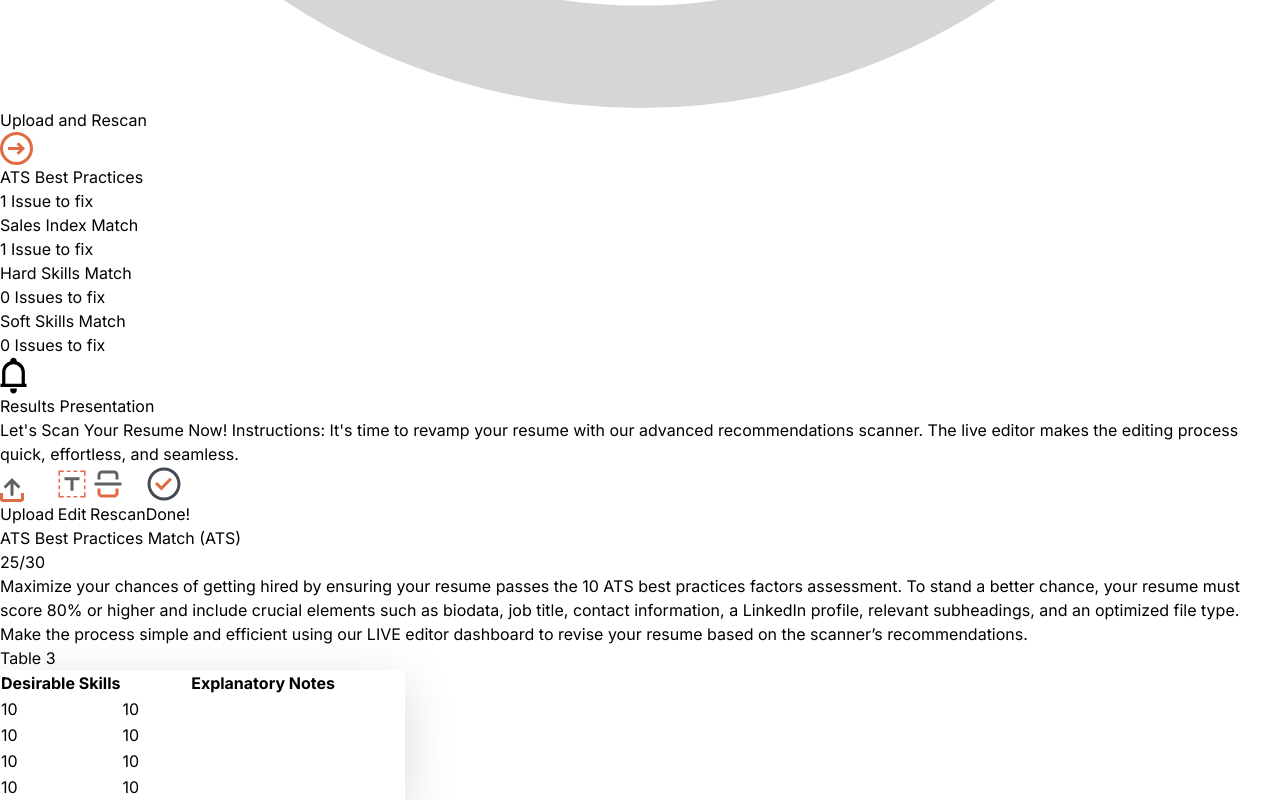
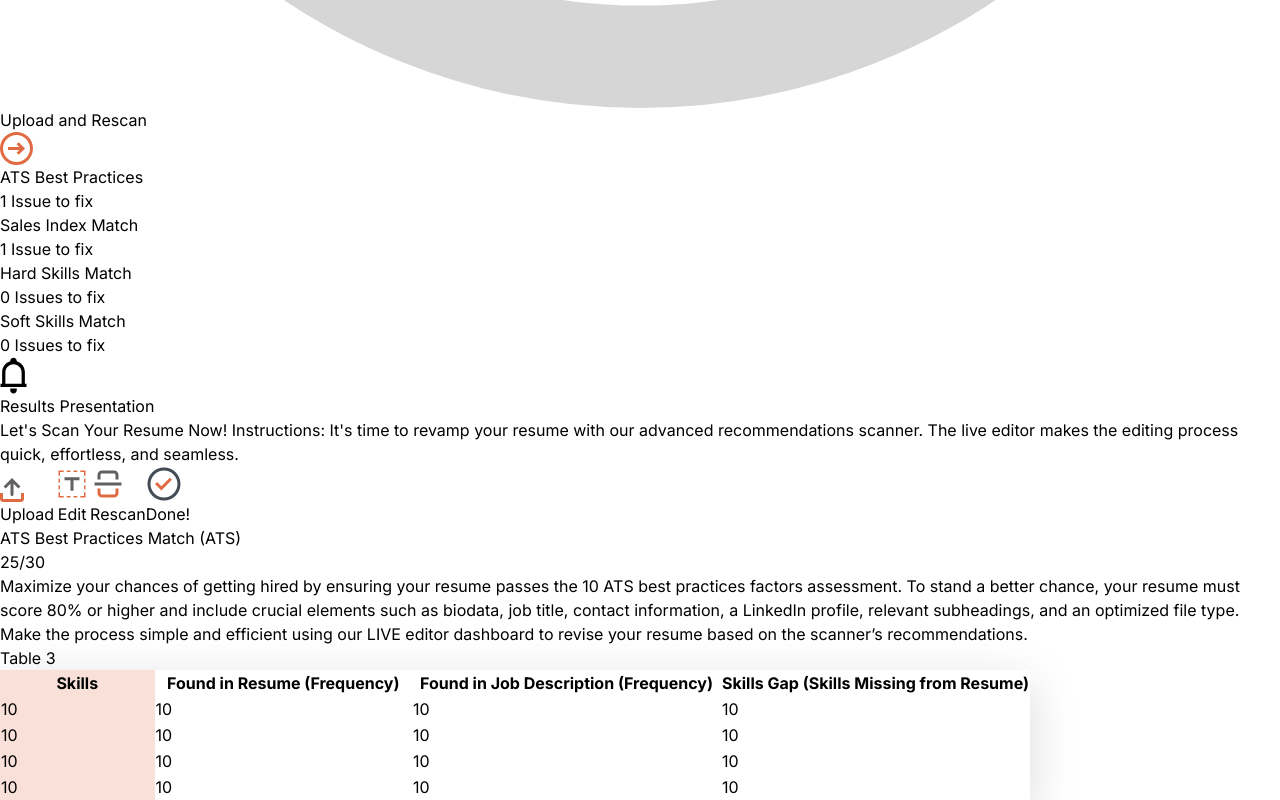
Before and after one commit to hatekisam/cvjury, a React (Vite) app: page /analyzer in a window 1280 px wide. Shown: the part 2671-3471 px from the top of the page. Built offline with nearby package versions, Linux system fonts and the light colour scheme.

Commit message:
created the ATS part

```diff
--- /dev/null
+++ b/src/components/core/ColouredTable.tsx
@@ -0,0 +1,41 @@
+import React from 'react';
+
+interface Tab {
+    title: string;
+    width: number;
+    background?: string;
+}
+
+interface DataToTabs {
+    [key: string]: string | number;
+}
+
+interface Props {
+    tabs: Tab[];
+    data: DataToTabs[];
+}
+
+const ColouredTable: React.FC<Props> = ({ tabs, data }) => {
+    return (
+        <table className='w-full bg-white rounded-3xl ' style={{ boxShadow: '0px 13px 50px 0px rgba(0, 0, 0, 0.15)' }}>
+            <thead >
+                <tr className='rounded-t-3xl'>
+                    {tabs.map((tab, i) => (
+                        <th key={i} style={{ width: `${tab.width}%`, background: tab.background }} className={`text-left px-5 pt-12 pb-3  ${!tab.background && "border border-[#E2DFDF]"} ${i == 0 && "rounded-tl-3xl"} ${i == tabs.length - 1 && "rounded-tr-3xl"}`}>{tab.title}</th>
+                    ))}
+                </tr>
+            </thead>
+            <tbody>
+                {data.map((rowData, rowIndex) => (
+                    <tr key={rowIndex} className='text-right '>
+                        {tabs.map((tab, colIndex) => (
+                            <td style={{ background: tab.background }} key={colIndex} className={`${!tab.background && "border border-[#E2DFDF]"}  px-4 py-2`}>{rowData[tab.title] ? rowData[tab.title] : "10"}</td>
+                        ))}
+                    </tr>
+                ))}
+            </tbody>
+        </table>
+    );
+}
+
+export default ColouredTable;
--- a/src/pages/Analyzer.tsx
+++ b/src/pages/Analyzer.tsx
@@ -4,6 +4,7 @@ import { DesirableIcon, Done, Edit, JobIcon, PrintIcon, Rescan, ResultPresentati
 import SimilarityBar from '../components/Similarity';
 import SimilarityLinearBar from '../components/SimilarityBars';
 import LinearProgressBar from '../components/core/LinearProgressBar';
+import ColouredTable from '../components/core/ColouredTable';
 
 const Analyzer: React.FC = () => {
     const dummyTabs = [
@@ -20,6 +21,21 @@ const Analyzer: React.FC = () => {
     ];
     const dummyTabs4 = [
         { title: 'Skills', width: 15 },
+        {
+            title: `Found in Resume
+         (Frequency)`, width: 25
+        },
+        {
+            title: `Found in Job Description
+        (Frequency)`, width: 30
+        },
+        {
+            title: `Skills Gap
+         (Skills Missing from Resume)`, width: 30
+        },
+    ];
+    const dummyTabs5 = [
+        { title: 'Skills', width: 15,background:"rgba(224,107,66,0.20)" },
         {
             title: `Found in Resume
          (Frequency)`, width: 25
@@ -204,7 +220,7 @@ const Analyzer: React.FC = () => {
                         <div></div>
                         <p className='uppercase text-3xl'>Table 3 </p>
                     </div>
-                    <Table tabs={dummyTabs3} data={dummyData} />
+                    <ColouredTable tabs={dummyTabs5} data={dummyData} />
                 </div>
             </div>
         </div>
```
